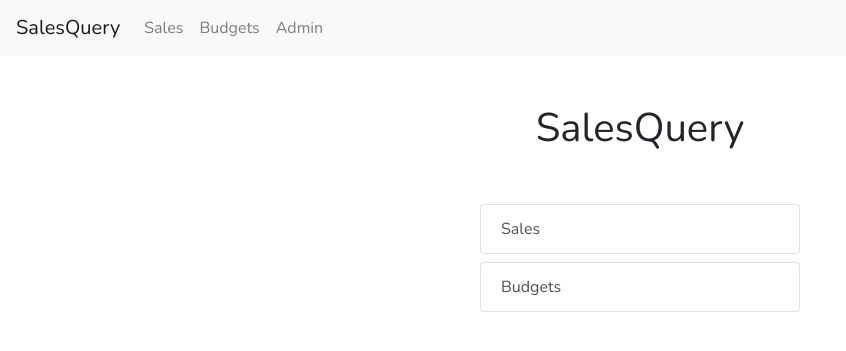
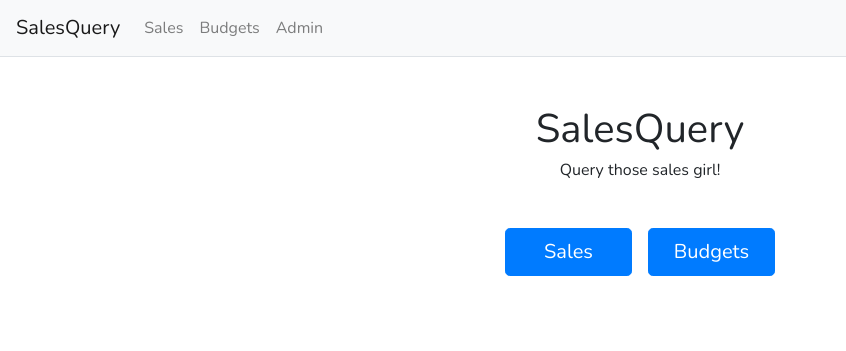
Before and after one commit to anthonyvittoria/Ledger, a Django app: template templates/SalesQuery/index.html in a window 1280 px wide. Shown: the top 351 px of the page, without its empty margins (0-846 px from the left). Run offline with Django 3.2, Linux system fonts and the light colour scheme; the template is opened without the code that fills it, so the values that code supplies are empty; some libraries are stand-ins or nearby versions.

Commit message:
Update index view, remove sector from sale by customer view

```diff
--- a/templates/SalesQuery/base.html
+++ b/templates/SalesQuery/base.html
@@ -19,7 +19,7 @@
 
 {% block navbar %}
 
-<nav class="navbar navbar-expand-lg navbar-light bg-light">
+<nav class="navbar sticky-top border-bottom navbar-expand-lg navbar-light bg-light">
   <a class="navbar-brand" href="{% url 'index' %}">SalesQuery</a>
   <button class="navbar-toggler" type="button" data-toggle="collapse" data-target="#navbarsExample05" aria-controls="navbarsExample05" aria-expanded="false" aria-label="Toggle navigation">
     <span class="navbar-toggler-icon"></span>
--- a/templates/SalesQuery/index.html
+++ b/templates/SalesQuery/index.html
@@ -3,9 +3,12 @@
 {% block body %}
 
     <h1 class="mx-auto mt-5 text-center">SalesQuery</h1>
-    <div class="list-group mt-5 mx-auto" style="width: 20em;">
-        <a href="{% url 'choose_sale' %}" style="text-decoration: none;"><button type="button" class="list-group-item list-group-item-action my-1">Sales</button></a>
-        <a href="{% url 'choose_budget' %}" style="text-decoration: none;"><button type="button" class="list-group-item list-group-item-action my-1">Budgets</button></a>
+    <h6 class="mx-auto mt-1 text-center">Query those sales girl!</h5>
+    <div class="mt-5 mx-auto" style="width: 20%;">
+        <div class="row">
+            <a href="{% url 'choose_sale' %}" class="col mx-2 mb-1 btn btn-primary btn-lg" type="button">Sales</a>
+            <a href="{% url 'choose_budget' %}" class="col mx-2 mb-1 btn btn-primary btn-lg" type="button">Budgets</a>
+        </div>
     </div>
 
         <script src="https://code.jquery.com/jquery-3.3.1.slim.min.js" integrity="sha384-q8i/X+965DzO0rT7abK41JStQIAqVgRVzpbzo5smXKp4YfRvH+8abtTE1Pi6jizo" crossorigin="anonymous"></script>
--- a/templates/SalesQuery/sale_by_customer.html
+++ b/templates/SalesQuery/sale_by_customer.html
@@ -8,7 +8,7 @@
         <thead class="thead-light">
             <tr>
                 <th scope="col">Location</th>
-                <th scope="col">Sector</th>
+                <!-- <th scope="col">Sector</th> -->
                 <th scope="col">Capability</th>
                 <th scope="col">Amount</th>
                 <th scope="col">Month</th>
@@ -18,7 +18,7 @@
     {% for sale in sales %}
             <tr>
                 <td>{{ sale.location.name }}</td>
-                <td>{{ sale.customer.sector }}</td>
+                <!-- <td>{{ sale.customer.sector }}</td> -->
                 <td>{{ sale.capability }}</td>
                 <td>$ {{ sale.amount|intcomma }}</td>
                 <td>{{ sale.date|date:"M Y" }}</td>
```
